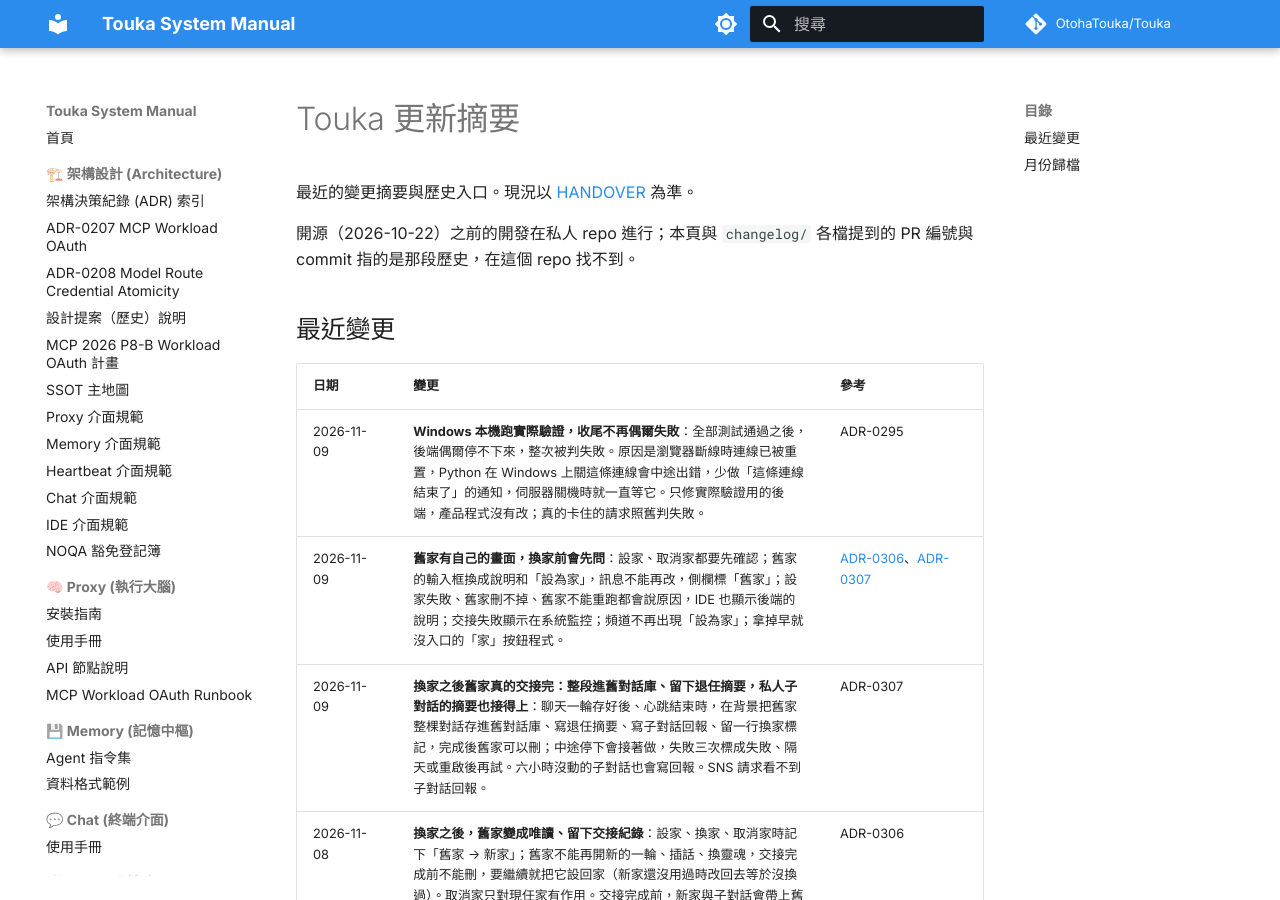
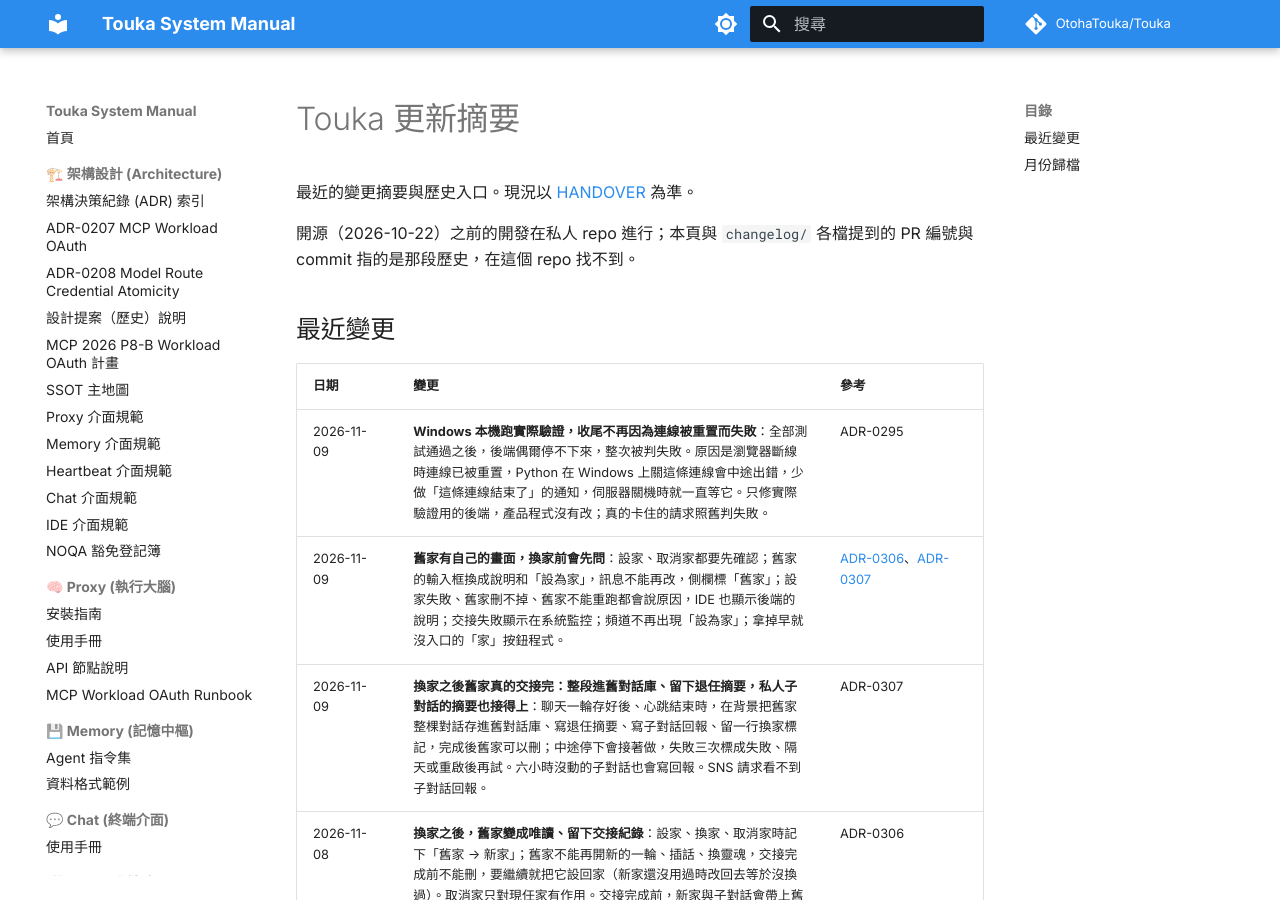
Before and after one commit to OtohaTouka/Touka, an MkDocs documentation site: the page built from docs/CHANGELOG.md, in a window 1280 px wide and 900 px high. Built offline with MkDocs 1.6.1 and Material for MkDocs 9.7.7, drawn with Linux system fonts in a browser that asks for light colours; comment, search, counter and statistics services are not loaded.

Commit message:
test(e2e): keep the close fix from touching the connection count itself
Also record the unrelated send flake seen while verifying, and keep the
changelog title to what was actually fixed.

Co-Authored-By: Claude Opus 5.5 <noreply@anthropic.com>

```diff
--- a/docs/CHANGELOG.md
+++ b/docs/CHANGELOG.md
@@ -8,7 +8,7 @@
 
 | 日期 | 變更 | 參考 |
 | --- | --- | --- |
-| 2026-11-09 | **Windows 本機跑實際驗證，收尾不再偶爾失敗**：全部測試通過之後，後端偶爾停不下來，整次被判失敗。原因是瀏覽器斷線時連線已被重置，Python 在 Windows 上關這條連線會中途出錯，少做「這條連線結束了」的通知，伺服器關機時就一直等它。只修實際驗證用的後端，產品程式沒有改；真的卡住的請求照舊判失敗。 | ADR-0295 |
+| 2026-11-09 | **Windows 本機跑實際驗證，收尾不再因為連線被重置而失敗**：全部測試通過之後，後端偶爾停不下來，整次被判失敗。原因是瀏覽器斷線時連線已被重置，Python 在 Windows 上關這條連線會中途出錯，少做「這條連線結束了」的通知，伺服器關機時就一直等它。只修實際驗證用的後端，產品程式沒有改；真的卡住的請求照舊判失敗。 | ADR-0295 |
 | 2026-11-09 | **舊家有自己的畫面，換家前會先問**：設家、取消家都要先確認；舊家的輸入框換成說明和「設為家」，訊息不能再改，側欄標「舊家」；設家失敗、舊家刪不掉、舊家不能重跑都會說原因，IDE 也顯示後端的說明；交接失敗顯示在系統監控；頻道不再出現「設為家」；拿掉早就沒入口的「家」按鈕程式。 | [ADR-0306](architecture/adr/0306-home-handover-state.md)、[ADR-0307](architecture/adr/0307-home-handover-work.md) |
 | 2026-11-09 | **換家之後舊家真的交接完：整段進舊對話庫、留下退任摘要，私人子對話的摘要也接得上**：聊天一輪存好後、心跳結束時，在背景把舊家整棵對話存進舊對話庫、寫退任摘要、寫子對話回報、留一行換家標記，完成後舊家可以刪；中途停下會接著做，失敗三次標成失敗、隔天或重啟後再試。六小時沒動的子對話也會寫回報。SNS 請求看不到子對話回報。 | ADR-0307 |
 | 2026-11-08 | **換家之後，舊家變成唯讀、留下交接紀錄**：設家、換家、取消家時記下「舊家 → 新家」；舊家不能再開新的一輪、插話、換靈魂，交接完成前不能刪，要繼續就把它設回家（新家還沒用過時改回去等於沒換過）。取消家只對現任家有作用。交接完成前，新家與子對話會帶上舊家原文（標明交接中），靈魂接得上；交接工作本身（歸檔、摘要、回報）下一個 PR 做。 | ADR-0306 |
```
Also changed, not shown: docs/handover/tests.md (+1 -0 lines), 1 other file.
